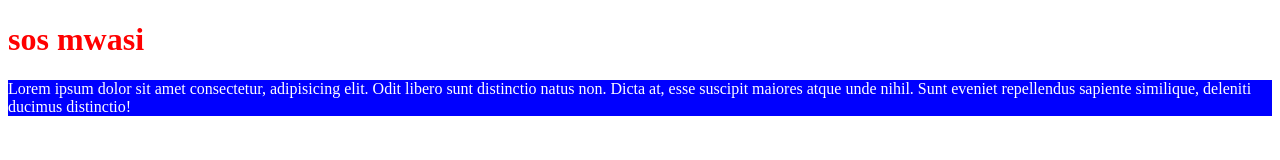
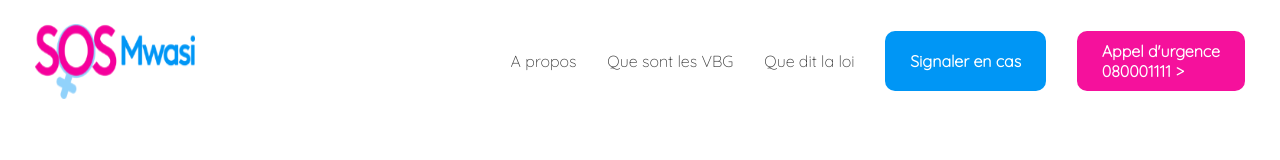
Before and after one commit to Derahkay/Derahkay-portofolio, a plain HTML site: page index.html in a window 1280 px wide. Drawn offline with nearby package versions, Linux system fonts and the light colour scheme.

Commit message:
first commit

```diff
--- a/index.html
+++ b/index.html
@@ -1,17 +1,56 @@
 <!DOCTYPE html>
-<html lang="en">
+<html lang="fr">
+
 <head>
     <meta charset="UTF-8">
     <meta name="viewport" content="width=device-width, initial-scale=1.0">
     <meta http-equiv="X-UA-Compatible" content="ie=edge">
     <link rel="stylesheet" href="style.css">
+    <link rel="icon" href="./images/logo_sosmwasi.png">
+    <script src="https://code.iconify.design/2/2.2.1/iconify.min.js"></script>
+    <style>
+        @import url('https://fonts.googleapis.com/css2?family=Quicksand:wght@300&display=swap');
+    </style>
     <title>Document</title>
 </head>
+
 <body>
-    <h1>sos mwasi</h1>
-    <div>
-        <p>Lorem ipsum dolor sit amet consectetur, adipisicing elit. Odit libero sunt distinctio natus non. Dicta at, esse suscipit maiores atque unde nihil. Sunt eveniet repellendus sapiente similique, deleniti ducimus distinctio!</p>
-    </div>
+    <header>
+        <nav>
+
+            <img src="./images/logo_sosmwasi.png" alt=" ">
+            <ul>
+                <li>
+                    <a href="">A propos</a>
+                </li>
+                <li>
+                    <a href="">Que sont les VBG</a>
+                </li>
+                <li>
+                    <a href="">Que dit la loi</a>
+                </li>
+                <li>
+                    <a href="" class=btn_blue>Signaler en cas</a>
+                </li>
+
+
+                <li>
+                    <a href="" class=btn_pink>
+                        <span class="btn_text">
+                            <span>
+                                <span class="Urgence">Appel d'urgence</span>
+                                <br />
+                                <span class="phone">080001111</span>
+                            </span>
+                            <span class="btn-icon"
+                            <span class="iconify phone-icon" data-icon="fa-solid:phone"></span>></span>
+                        </span>
+
+                    </a>
+                </nav>
+            </li>
+        </ul>
+    </header>
 </body>
 
 
--- a/style.css
+++ b/style.css
@@ -1,7 +1,55 @@
-h1{
-    color: red;
+*{
+  box-sizing: border-box;
 }
-p{
-    background-color: blue;
+body{
+    padding: 0%;
+    margin: 0;
+    width: 100vw
+}
+header{
+    width: 100%;
+}
+nav{
+    font-family: 'Quicksand', sans-serif;
+  width: 100%;
+  display: flex;
+  align-items: center;
+  justify-content: space-between;
+  padding: 15px 35px;
+}
+nav img{
+    width: 160px;
+    height: 75px;
+}
+nav ul{
+    width: 64%;
+    display: flex;
+    align-items: center;
+    justify-content: space-between;
+}
+nav ul li{
+
+    list-style-type: none;
+}
+nav ul li a{
+    text-decoration: none;
+    color: #383838;
+}
+.btn_blue{
+    background-color: #0096f5;
+    padding:20px 25px;
     color: white;
+    font-weight: bold;
+    border-radius:10px;
+    width: max-content;
 }
+.btn_pink{
+    display: inline-block;
+    background-color: #f5119C;
+    padding: 10px 25px;
+    color: white;
+    font-weight: bold;
+    border-radius:10px;
+    width: max-content;
+
+}
```
Also changed, not shown: images/logo_sosmwasi.png (added).
